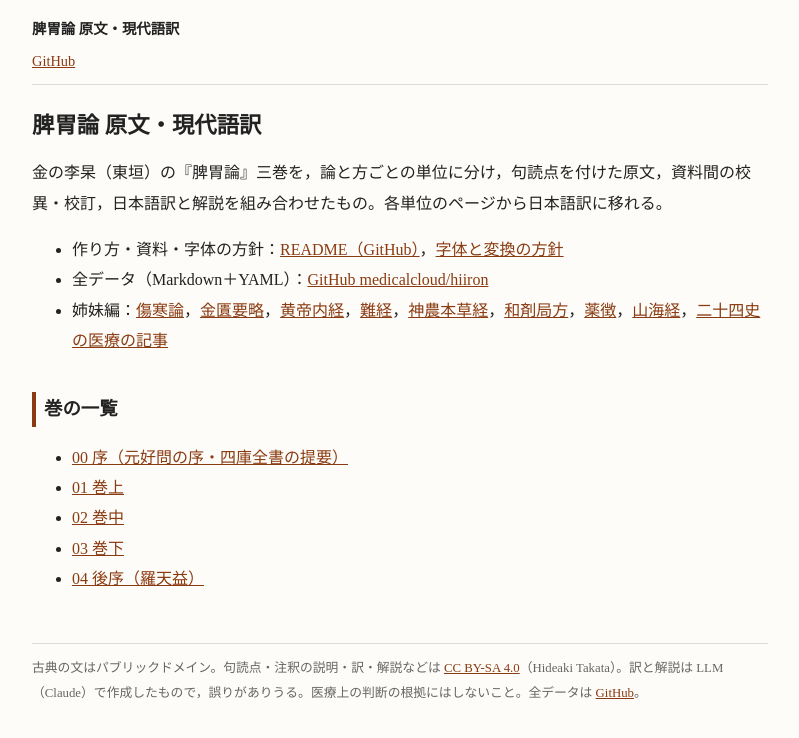
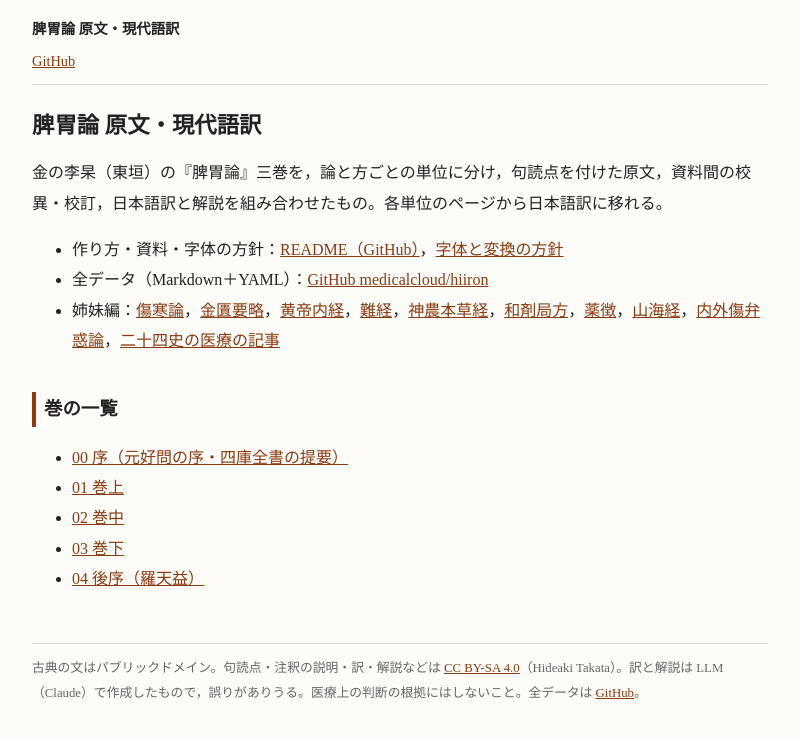
Before and after one commit to medicalcloud/hiiron, a Jekyll site: the page built from index.md, in a window 1280 px wide. Shown: the top 738 px of the page, without its empty margins (240-1039 px from the left). Built offline with Jekyll 4.4.1, drawn with Linux system fonts in a browser that asks for light colours.

```diff
--- a/index.md
+++ b/index.md
@@ -8,7 +8,7 @@ title: 目次
 
 - 作り方・資料・字体の方針：[README（GitHub）](https://github.com/medicalcloud/hiiron#readme)，[字体と変換の方針](字体と変換の方針.md)
 - 全データ（Markdown＋YAML）：[GitHub medicalcloud/hiiron](https://github.com/medicalcloud/hiiron)
-- 姉妹編：[傷寒論](https://medicalcloud.github.io/shokanron/)，[金匱要略](https://medicalcloud.github.io/kinkiyoryaku/)，[黄帝内経](https://medicalcloud.github.io/koteidaikei/)，[難経](https://medicalcloud.github.io/nangyo/)，[神農本草経](https://medicalcloud.github.io/shinnohonzokyo/)，[和剤局方](https://medicalcloud.github.io/wazaikyokuho/)，[薬徴](https://medicalcloud.github.io/yakucho/)，[山海経](https://medicalcloud.github.io/sengaikyo/)，[二十四史の医療の記事](https://medicalcloud.github.io/24shi/)
+- 姉妹編：[傷寒論](https://medicalcloud.github.io/shokanron/)，[金匱要略](https://medicalcloud.github.io/kinkiyoryaku/)，[黄帝内経](https://medicalcloud.github.io/koteidaikei/)，[難経](https://medicalcloud.github.io/nangyo/)，[神農本草経](https://medicalcloud.github.io/shinnohonzokyo/)，[和剤局方](https://medicalcloud.github.io/wazaikyokuho/)，[薬徴](https://medicalcloud.github.io/yakucho/)，[山海経](https://medicalcloud.github.io/sengaikyo/)，[内外傷弁惑論](https://medicalcloud.github.io/naigaishobenwakuron/)，[二十四史の医療の記事](https://medicalcloud.github.io/24shi/)
 
 ## 巻の一覧
 
```
